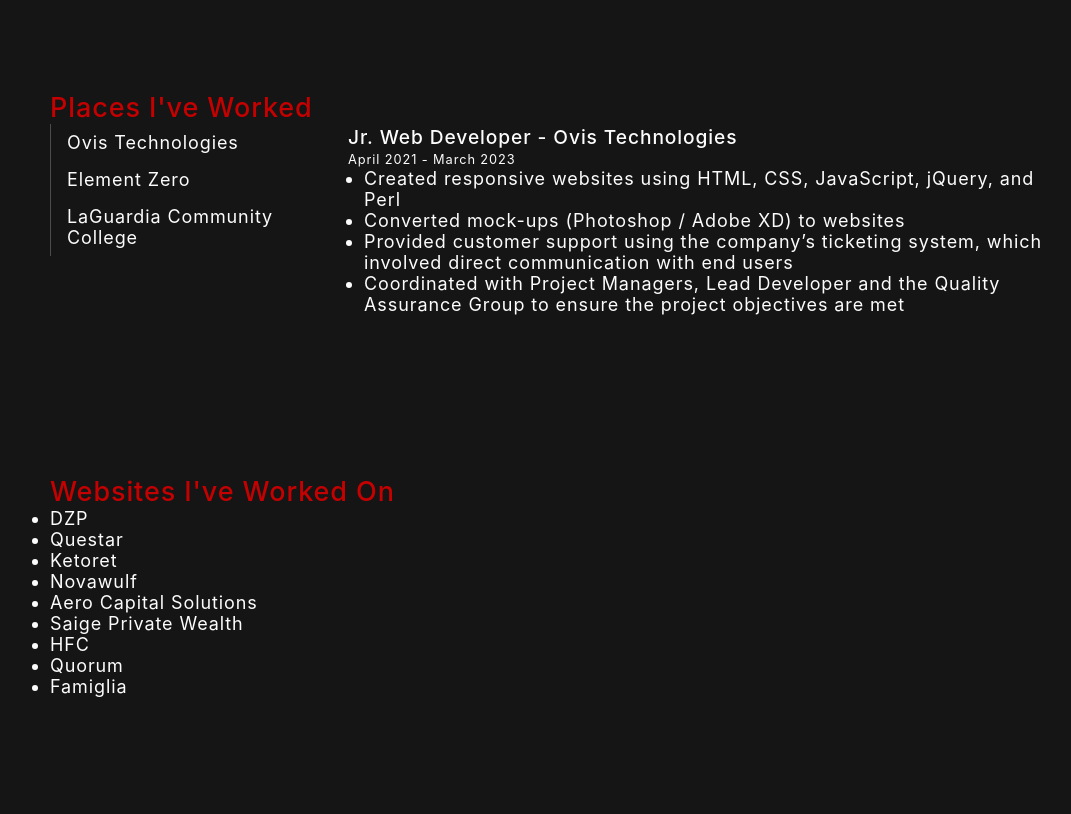
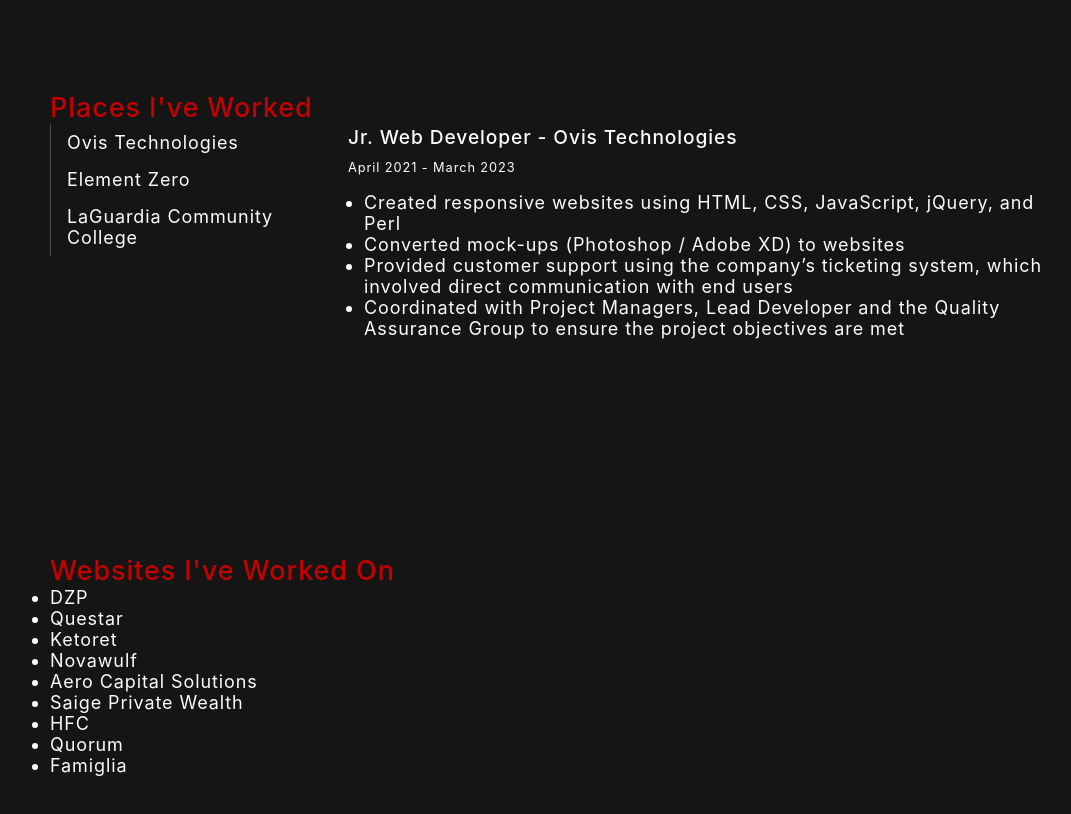
Before and after one commit to RPangil/RAPangilinan, a React (Create React App) app: page / in a window 1280 px wide. Shown: the part 1580-2394 px from the top of the page, without its empty margins (80-1151 px from the left). Before the commit the page ends 2357 px from the top, so only its background shows below. Built offline with nearby package versions, Linux system fonts and the light colour scheme.

Commit message:
Update main.module.scss
Added min height to slide to prevent screen from jumping. Also added margins to the date for a better look

```diff
--- a/src/SCSS/main.module.scss
+++ b/src/SCSS/main.module.scss
@@ -124,6 +124,9 @@
 
     .slide
     {
+        min-height: 270px;
+
+        p {margin: 0.5rem 0 1rem;}
         ul {padding-left: 1rem;}
     }
 }
```
